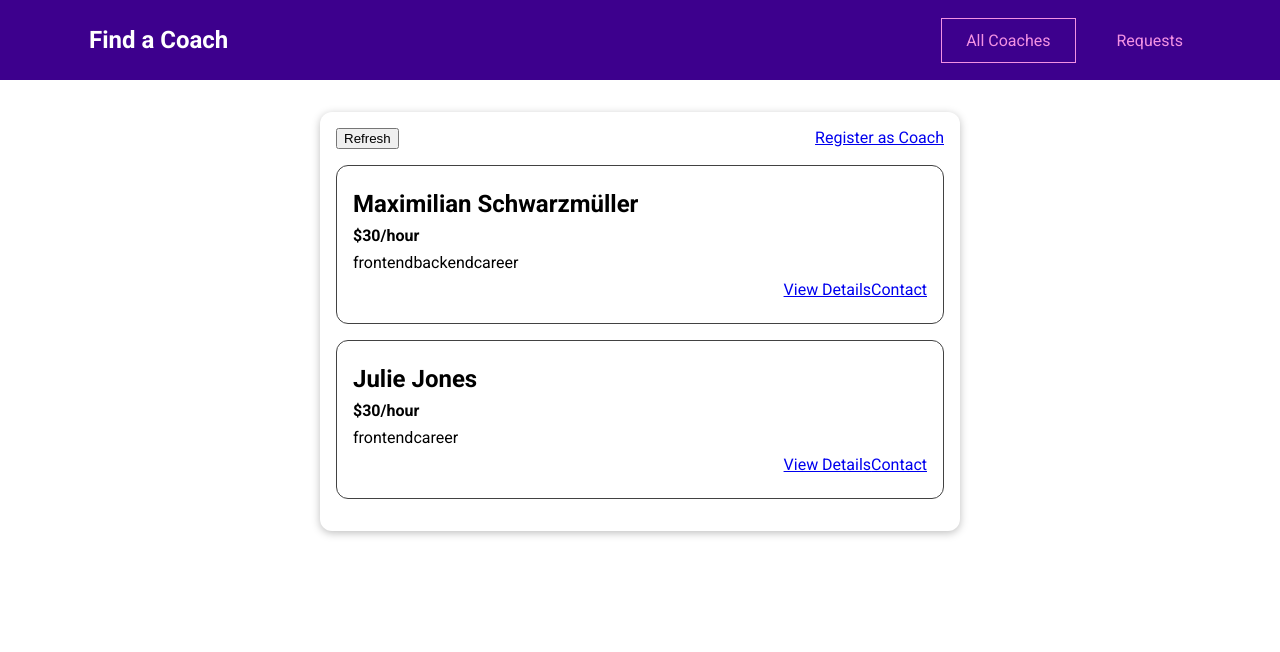
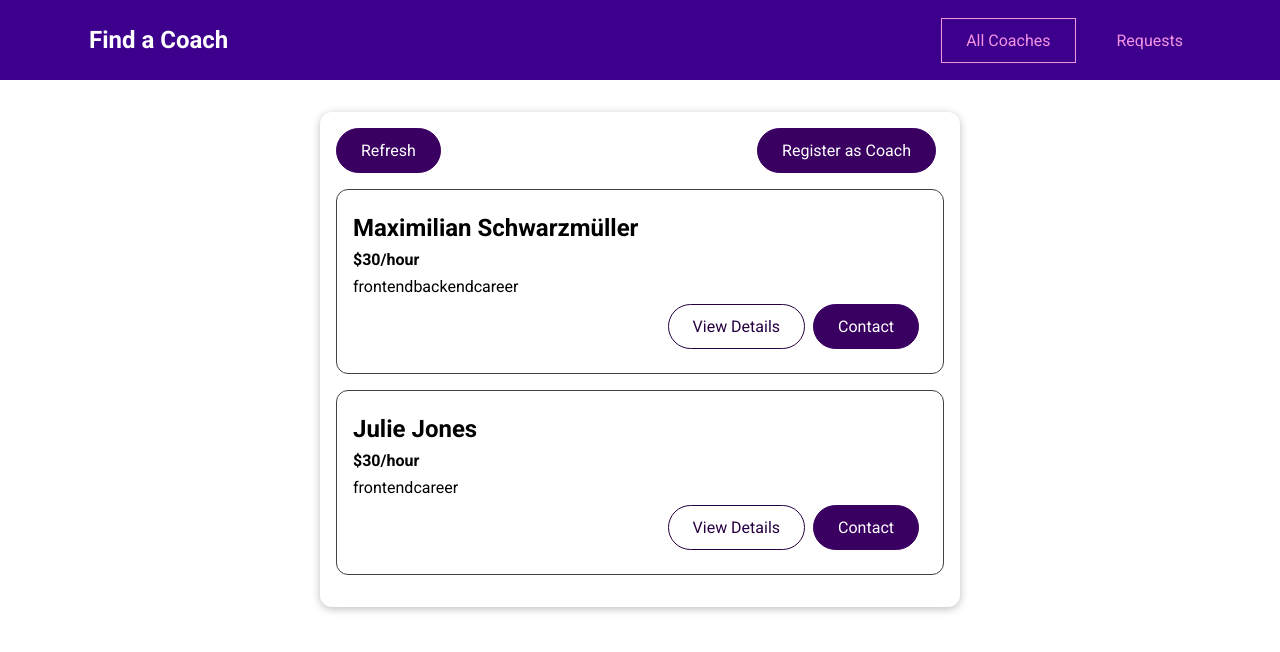
Before and after one commit to PremAmbre0/Find_Coach, a Vue app: page /#/coaches in a window 1280 px wide. Shown: the top 652 px of the page. Built offline with nearby package versions, Linux system fonts and the light colour scheme.

Commit message:
add : added custom button component for default view of the buttons and link through out the project

```diff
--- a/src/components/CustomComponnets/CustomButton.vue
+++ b/src/components/CustomComponnets/CustomButton.vue
@@ -0,0 +1,72 @@
+<template>
+    <button v-if="!link" :class="mode">
+        <slot></slot>
+    </button>
+    <router-link v-else :to="to" :class="mode">
+        <slot></slot>
+    </router-link>
+</template>
+<script>
+export default {
+    props: {
+        mode: {
+            type: String,
+            required: false,
+            default: null
+        },
+        link: {
+            type: Boolean,
+            required: false,
+            default: false
+        },
+        to: {
+            type: String,
+            required: false,
+            default: "/"
+        }
+    }
+}
+</script>
+
+<style scoped>
+button,
+a {
+    text-decoration: none;
+    padding: 0.75rem 1.5rem;
+    font: inherit;
+    background-color: #3a0061;
+    border: 1px solid #3a0061;
+    color: white;
+    cursor: pointer;
+    border-radius: 30px;
+    margin-right: 0.5rem;
+    display: inline-block;
+}
+
+a:hover,
+a:active,
+button:hover,
+button:active {
+    background-color: #270041;
+    border-color: #270041;
+}
+
+.flat {
+    background-color: transparent;
+    color: #3a0061;
+    border: none;
+}
+
+.outline {
+    background-color: transparent;
+    border-color: #270041;
+    color: #270041;
+}
+
+.flat:hover,
+.flat:active,
+.outline:hover,
+.outline:active {
+    background-color: #edd2ff;
+}
+</style>
--- a/src/components/coaches/CoachItem.vue
+++ b/src/components/coaches/CoachItem.vue
@@ -7,8 +7,8 @@
                 <span v-for="area in areas" :key="area">{{ area }}</span>
             </div>
             <div class="actions">
-                <router-link to="/coaches/c1">View Details</router-link>
-                <router-link to="/coaches/c1/contact">Contact</router-link>
+                <custom-button link mode="outline" to="/coaches/c1">View Details</custom-button>
+                <custom-button link to="/coaches/c1/contact">Contact</custom-button>
             </div>
         </li>
     </div>
--- a/src/main.js
+++ b/src/main.js
@@ -4,9 +4,12 @@ import "./registerServiceWorker";
 import router from "./router";
 import store from "./store";
 import CustomCard from "./components/CustomComponnets/CustomCard.vue";
+import CustomButton from "./components/CustomComponnets/CustomButton.vue";
+
 
 Vue.config.productionTip = false;
 Vue.component('custom-card',CustomCard)
+Vue.component('custom-button',CustomButton)
 new Vue({
   router,
   store,
--- a/src/pages/coaches/CoachesList.vue
+++ b/src/pages/coaches/CoachesList.vue
@@ -2,8 +2,8 @@
     <section class="coaches_list">
         <custom-card>
         <div class="controls">
-            <button>Refresh</button>
-            <router-link to="/register">Register as Coach</router-link>
+            <custom-button mnod="outline">Refresh</custom-button>
+            <custom-button link to="/register">Register as Coach</custom-button>
         </div>
         <ul v-if="hasCoaches">
             <coach-item v-for="coach in coaches" :key="coach.id" :id="coach.id"
@@ -18,10 +18,12 @@
 <script>
 import CoachItem from "../../components/coaches/CoachItem.vue";
 import { mapGetters } from "vuex";
+import CustomButton from "../../components/CustomComponnets/CustomButton.vue";
 export default {
     components: {
-        CoachItem
-    },
+    CoachItem,
+    CustomButton
+},
     computed: {
         ...mapGetters('coaches', ['coaches', 'hasCoaches']),
     }
```
